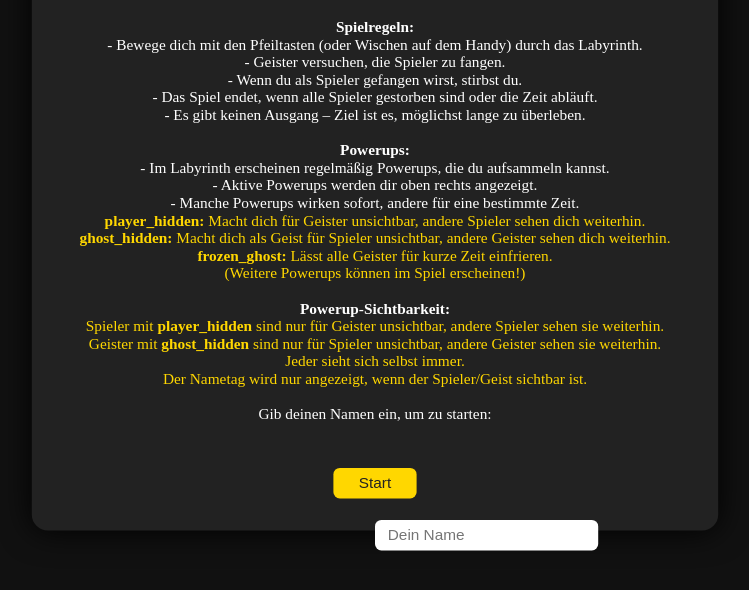
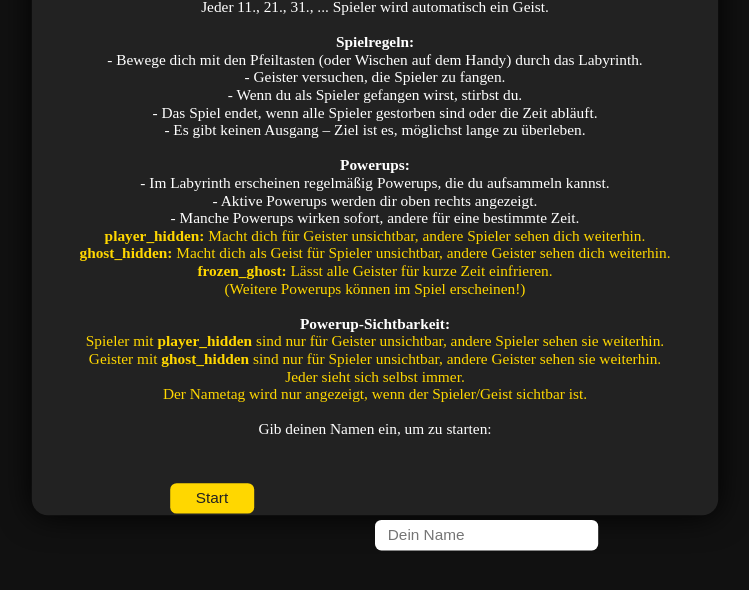
Before and after one commit to therohero/maze-run, a website: page index.html in a window 1280 px wide. Shown: the part 200-790 px from the top of the page, without its empty margins (265-1014 px from the left). Drawn offline with Linux system fonts and the light colour scheme.

Commit message:
Update index.html

```diff
--- a/index.html
+++ b/index.html
@@ -77,7 +77,7 @@
                 </p>
                 <input id="nameInput" type="text" maxlength="16" placeholder="Dein Name" style="font-size:1.2em;padding:8px 16px;border-radius:8px;border:none;outline:none; position: absolute; top: 100%;">
                 <br><br>
-                <button id="startBtn" style="font-size:1.2em;padding:8px 32px;border-radius:8px;background:#FFD700;color:#222;border:none;cursor:pointer;">Start</button>
+                <button id="startBtn" style="font-size:1.2em;padding:8px 32px;border-radius:8px;background:#FFD700;color:#222;border:none;cursor:pointer; position: absolute; top 100%; left: 30%">Start</button>
             </div>
         </div>
         <canvas id="gameCanvas"></canvas>
```
